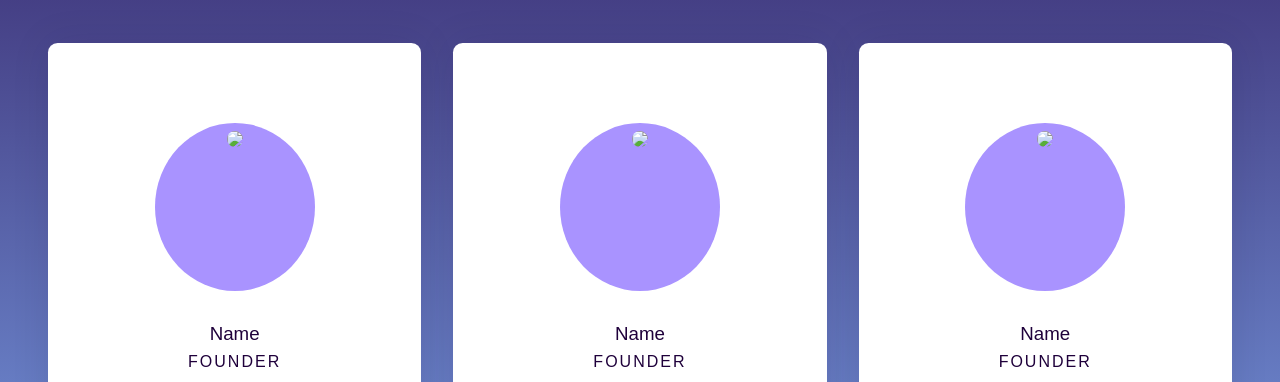
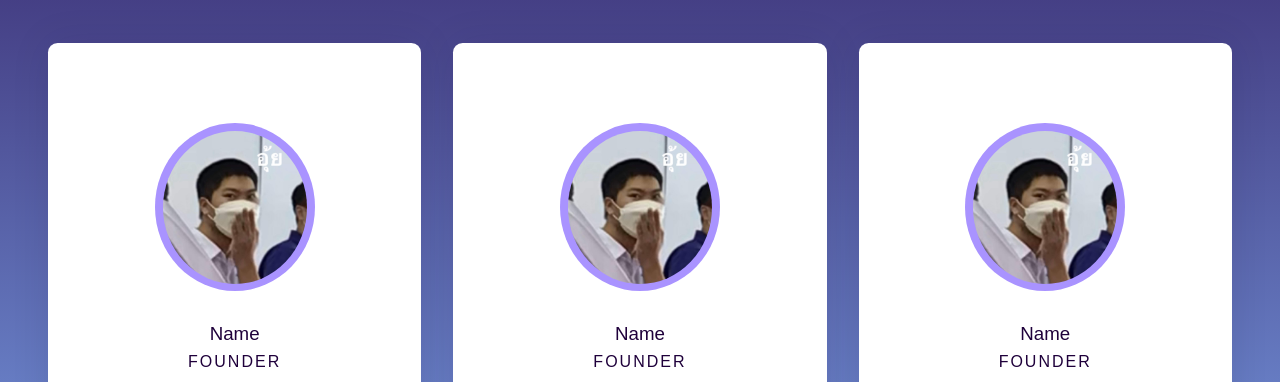
Before and after one commit to aboutblank0000000/Garena-Blockman-GO, a plain HTML site: page contact.html in a window 1280 px wide. Shown: the part 302-684 px from the top of the page. Drawn offline with Linux system fonts and the light colour scheme; the site is published under a folder, as on GitHub Pages, so addresses that start at the root find nothing.

Commit message:
change Contact Page img src

```diff
--- a/contact.html
+++ b/contact.html
@@ -32,7 +32,7 @@
             <div class="column">
                 <div class="card">
                     <div class="img-container">
-                        <img src="/images/profile.JPG" />
+                        <img src="images/profile.JPG" />
                     </div>
                     <h3>Name</h3>
                     <p>Founder</p>
@@ -51,7 +51,7 @@
           <div class="column">
             <div class="card">
                 <div class="img-container">
-                    <img src="/images/profile.JPG" />
+                    <img src="images/profile.JPG" />
                 </div>
                 <h3>Name</h3>
                 <p>Founder</p>
@@ -70,7 +70,7 @@
           <div class="column">
             <div class="card">
                 <div class="img-container">
-                    <img src="/images/profile.JPG" />
+                    <img src="images/profile.JPG" />
                 </div>
                 <h3>Name</h3>
                 <p>Founder</p>
```
